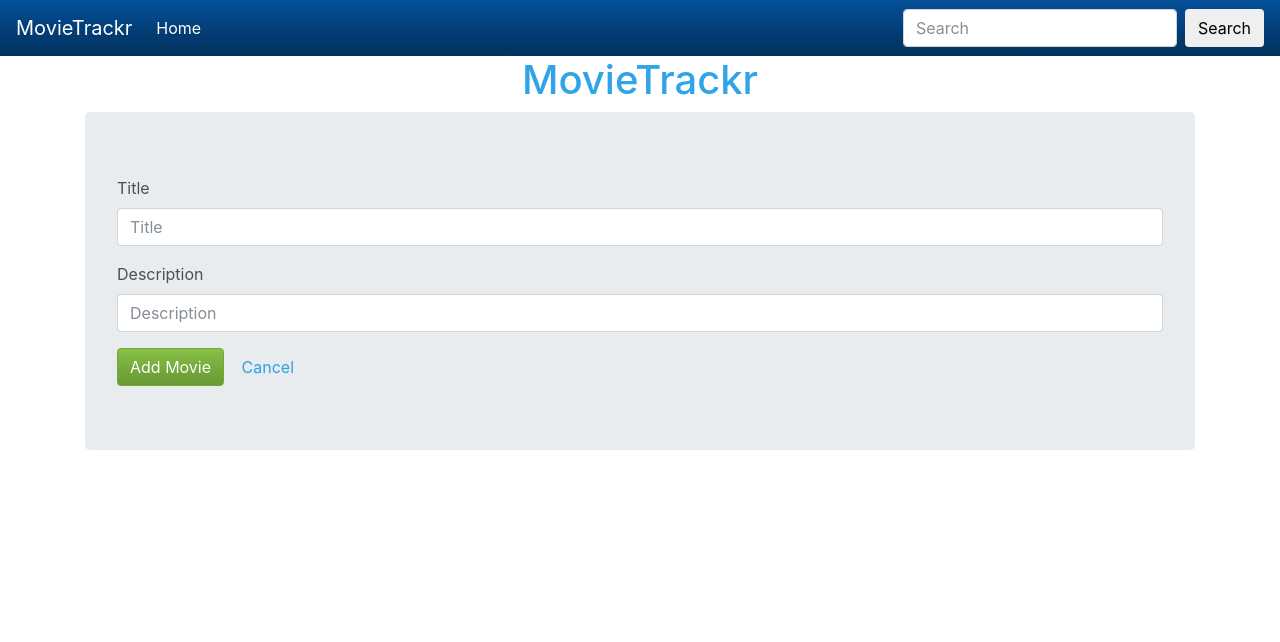
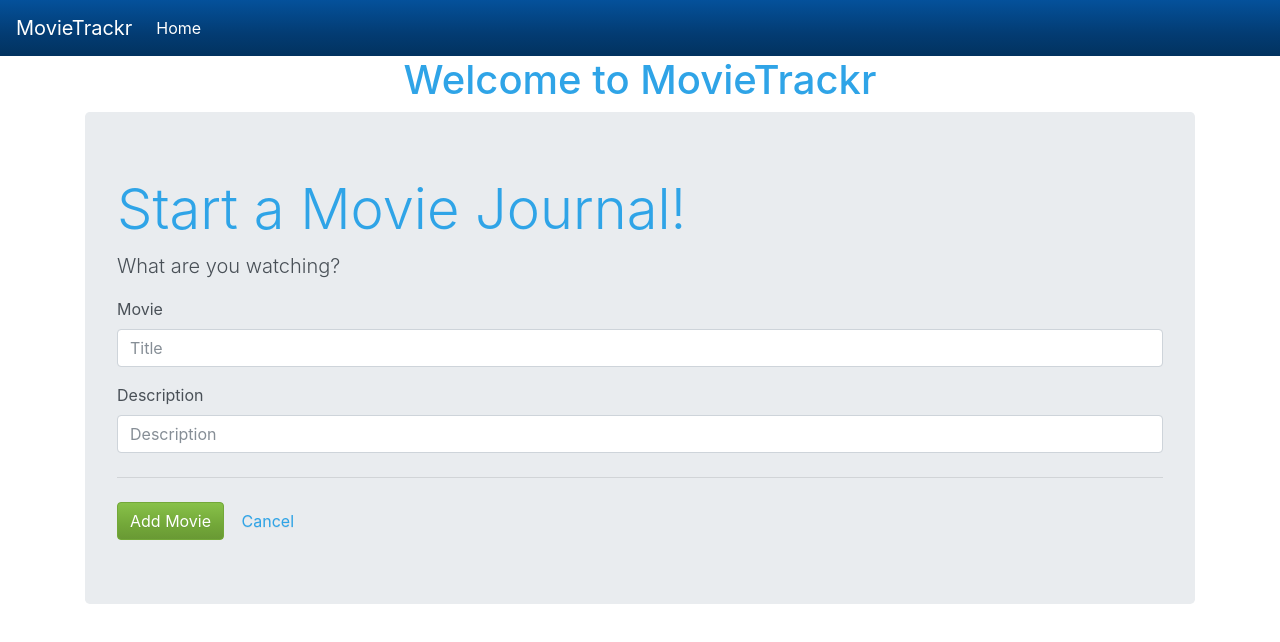
Before and after one commit to asaadkhattab/MovieTrackr, a website: page public/index.html in a window 1280 px wide. Drawn offline with nearby package versions, Linux system fonts and the light colour scheme; no server answers.

Commit message:
Perfected JumboTron removed Search

```diff
--- a/public/index.html
+++ b/public/index.html
@@ -29,25 +29,23 @@
             <a class="nav-link" href="index.html">Home <span class="sr-only">(current)</span></a>
           </li>
         </ul>
-        <form class="form-inline my-2 my-lg-0">
-          <input class="form-control mr-sm-2" type="text" placeholder="Search">
-          <button class="btn sbtn-secondary my-2 my-sm-0" type="submit">Search</button>
-        </form>
+
       </div>
     </nav>
     <div class="container">
 
     <!-- HEADER -->
-    <h1 class="title">MovieTrackr</h1>
+    <h1 class="title">Welcome to MovieTrackr</h1>
 
     <!-- FORM TO SUBMIT MOVIE-->
       <div id="form-container" class="panel jumbotron">
 
         <form id="add-movie-form">
           <input type="hidden" id="movie-id" value="" />
-
+          <h1 class="display-4">Start a Movie Journal!</h1>
+          <p class="lead">What are you watching?</p>
           <div class="form-group">
-            <label for="movie-title">Title</label>
+            <label for="movie-title">Movie</label>
             <input type="text" class="form-control" id="movie-title" placeholder="Title">
           </div>
 
@@ -56,6 +54,7 @@
             <input type="text" class="form-control" id="movie-description" placeholder="Description">
           </div>
 
+          <hr class="my-4">
           <button type="button" onclick="submitMovieForm()" class="btn btn-success">Add Movie</button>
           <button type="button" onclick="cancelMovieForm()" class="btn btn-link">Cancel</button>
 
```
